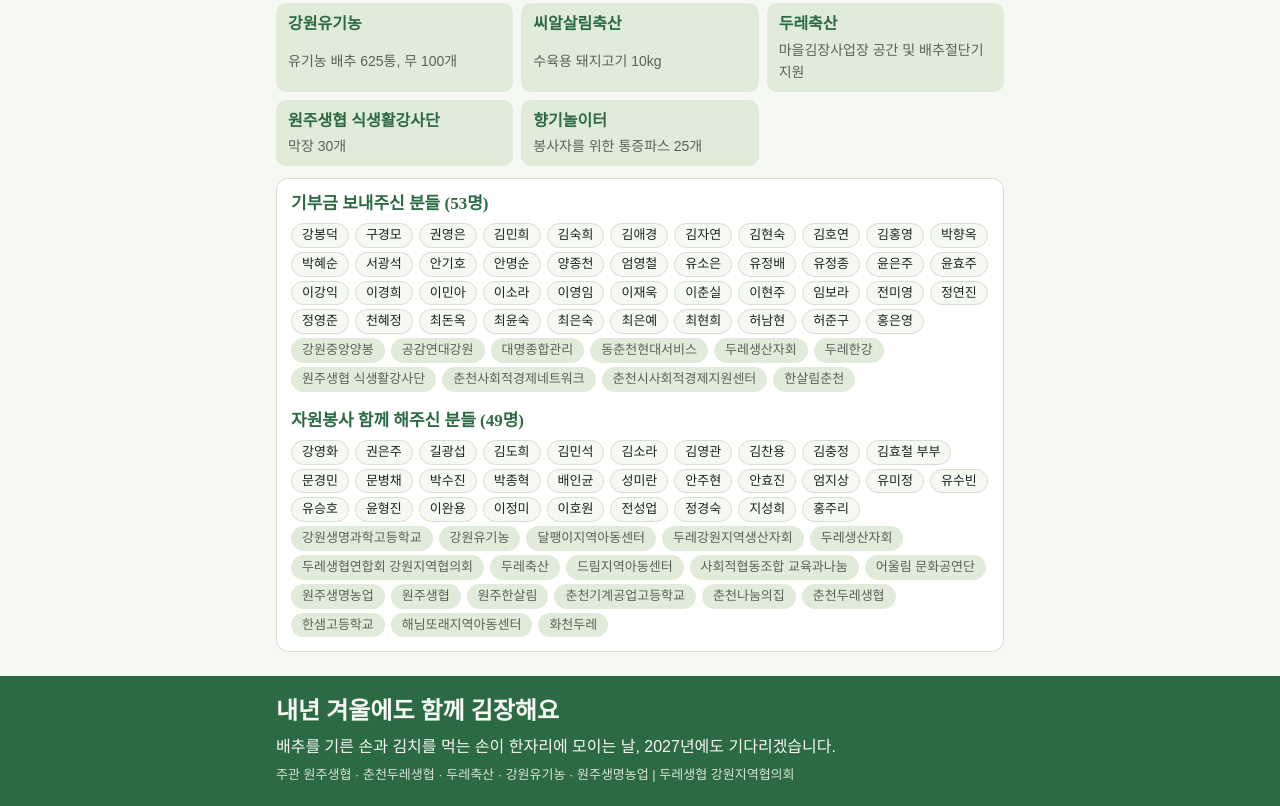
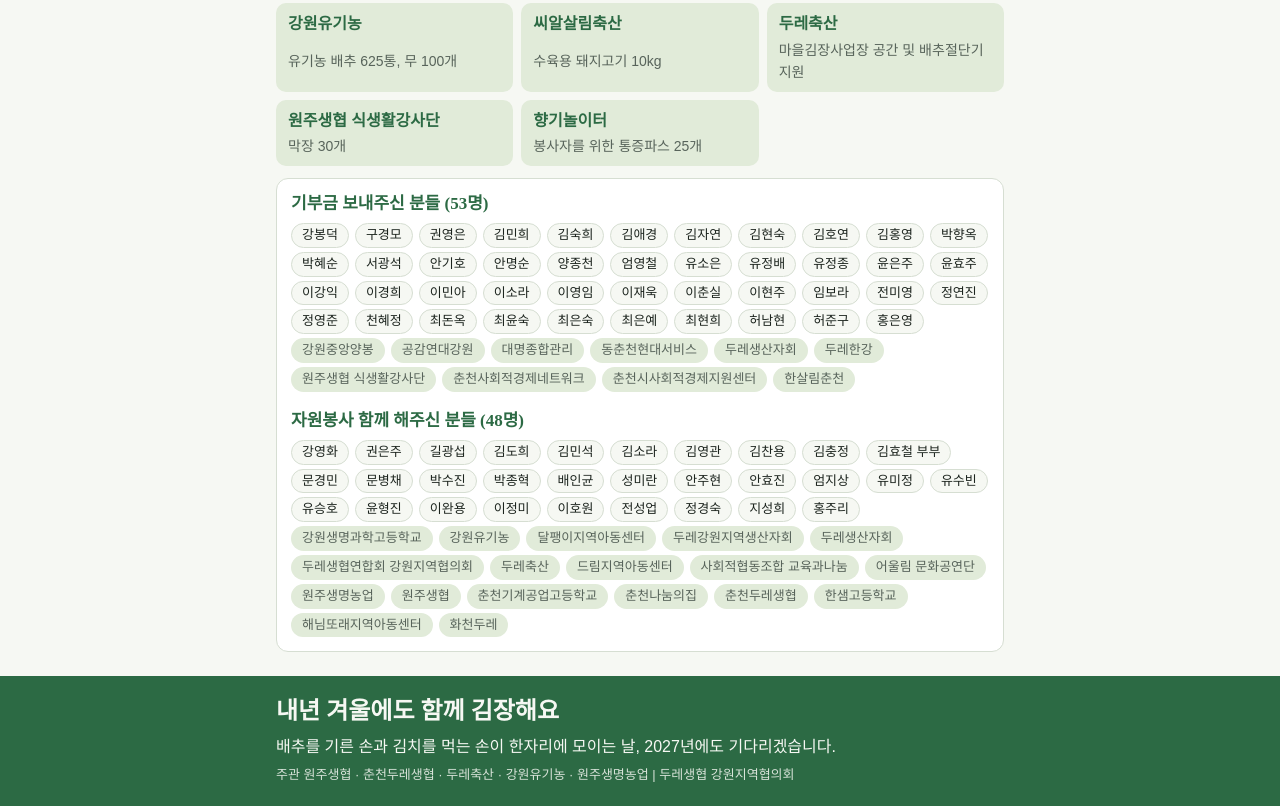
Before and after one commit to gwdure/kj26, a plain HTML site: page index.html in a window 1280 px wide. Shown: the part 4136-4942 px from the top of the page. Drawn offline with Linux system fonts and the light colour scheme; a web font is replaced by a local one.

Commit message:
자원봉사에서 원주한살림 삭제

```diff
--- a/index.html
+++ b/index.html
@@ -333,9 +333,9 @@ footer small{opacity:.85;font-size:13px}
     <ul>
       <li>강봉덕</li><li>구경모</li><li>권영은</li><li>김민희</li><li>김숙희</li><li>김애경</li><li>김자연</li><li>김현숙</li><li>김호연</li><li>김홍영</li><li>박향옥</li><li>박혜순</li><li>서광석</li><li>안기호</li><li>안명순</li><li>양종천</li><li>엄영철</li><li>유소은</li><li>유정배</li><li>유정종</li><li>윤은주</li><li>윤효주</li><li>이강익</li><li>이경희</li><li>이민아</li><li>이소라</li><li>이영임</li><li>이재욱</li><li>이춘실</li><li>이현주</li><li>임보라</li><li>전미영</li><li>정연진</li><li>정영준</li><li>천혜정</li><li>최돈옥</li><li>최윤숙</li><li>최은숙</li><li>최은예</li><li>최현희</li><li>허남현</li><li>허준구</li><li>홍은영</li><li class="org">강원중앙양봉</li><li class="org">공감연대강원</li><li class="org">대명종합관리</li><li class="org">동춘천현대서비스</li><li class="org">두레생산자회</li><li class="org">두레한강</li><li class="org">원주생협 식생활강사단</li><li class="org">춘천사회적경제네트워크</li><li class="org">춘천시사회적경제지원센터</li><li class="org">한살림춘천</li>
     </ul>
-    <h3>자원봉사 함께 해주신 분들 (49명)</h3>
+    <h3>자원봉사 함께 해주신 분들 (48명)</h3>
     <ul>
-      <li>강영화</li><li>권은주</li><li>길광섭</li><li>김도희</li><li>김민석</li><li>김소라</li><li>김영관</li><li>김찬용</li><li>김충정</li><li>김효철 부부</li><li>문경민</li><li>문병채</li><li>박수진</li><li>박종혁</li><li>배인균</li><li>성미란</li><li>안주현</li><li>안효진</li><li>엄지상</li><li>유미정</li><li>유수빈</li><li>유승호</li><li>윤형진</li><li>이완용</li><li>이정미</li><li>이호원</li><li>전성업</li><li>정경숙</li><li>지성희</li><li>홍주리</li><li class="org">강원생명과학고등학교</li><li class="org">강원유기농</li><li class="org">달팽이지역아동센터</li><li class="org">두레강원지역생산자회</li><li class="org">두레생산자회</li><li class="org">두레생협연합회 강원지역협의회</li><li class="org">두레축산</li><li class="org">드림지역아동센터</li><li class="org">사회적협동조합 교육과나눔</li><li class="org">어울림 문화공연단</li><li class="org">원주생명농업</li><li class="org">원주생협</li><li class="org">원주한살림</li><li class="org">춘천기계공업고등학교</li><li class="org">춘천나눔의집</li><li class="org">춘천두레생협</li><li class="org">한샘고등학교</li><li class="org">해님또래지역아동센터</li><li class="org">화천두레</li>
+      <li>강영화</li><li>권은주</li><li>길광섭</li><li>김도희</li><li>김민석</li><li>김소라</li><li>김영관</li><li>김찬용</li><li>김충정</li><li>김효철 부부</li><li>문경민</li><li>문병채</li><li>박수진</li><li>박종혁</li><li>배인균</li><li>성미란</li><li>안주현</li><li>안효진</li><li>엄지상</li><li>유미정</li><li>유수빈</li><li>유승호</li><li>윤형진</li><li>이완용</li><li>이정미</li><li>이호원</li><li>전성업</li><li>정경숙</li><li>지성희</li><li>홍주리</li><li class="org">강원생명과학고등학교</li><li class="org">강원유기농</li><li class="org">달팽이지역아동센터</li><li class="org">두레강원지역생산자회</li><li class="org">두레생산자회</li><li class="org">두레생협연합회 강원지역협의회</li><li class="org">두레축산</li><li class="org">드림지역아동센터</li><li class="org">사회적협동조합 교육과나눔</li><li class="org">어울림 문화공연단</li><li class="org">원주생명농업</li><li class="org">원주생협</li><li class="org">춘천기계공업고등학교</li><li class="org">춘천나눔의집</li><li class="org">춘천두레생협</li><li class="org">한샘고등학교</li><li class="org">해님또래지역아동센터</li><li class="org">화천두레</li>
     </ul>
   </div>
 </div></section>
```
